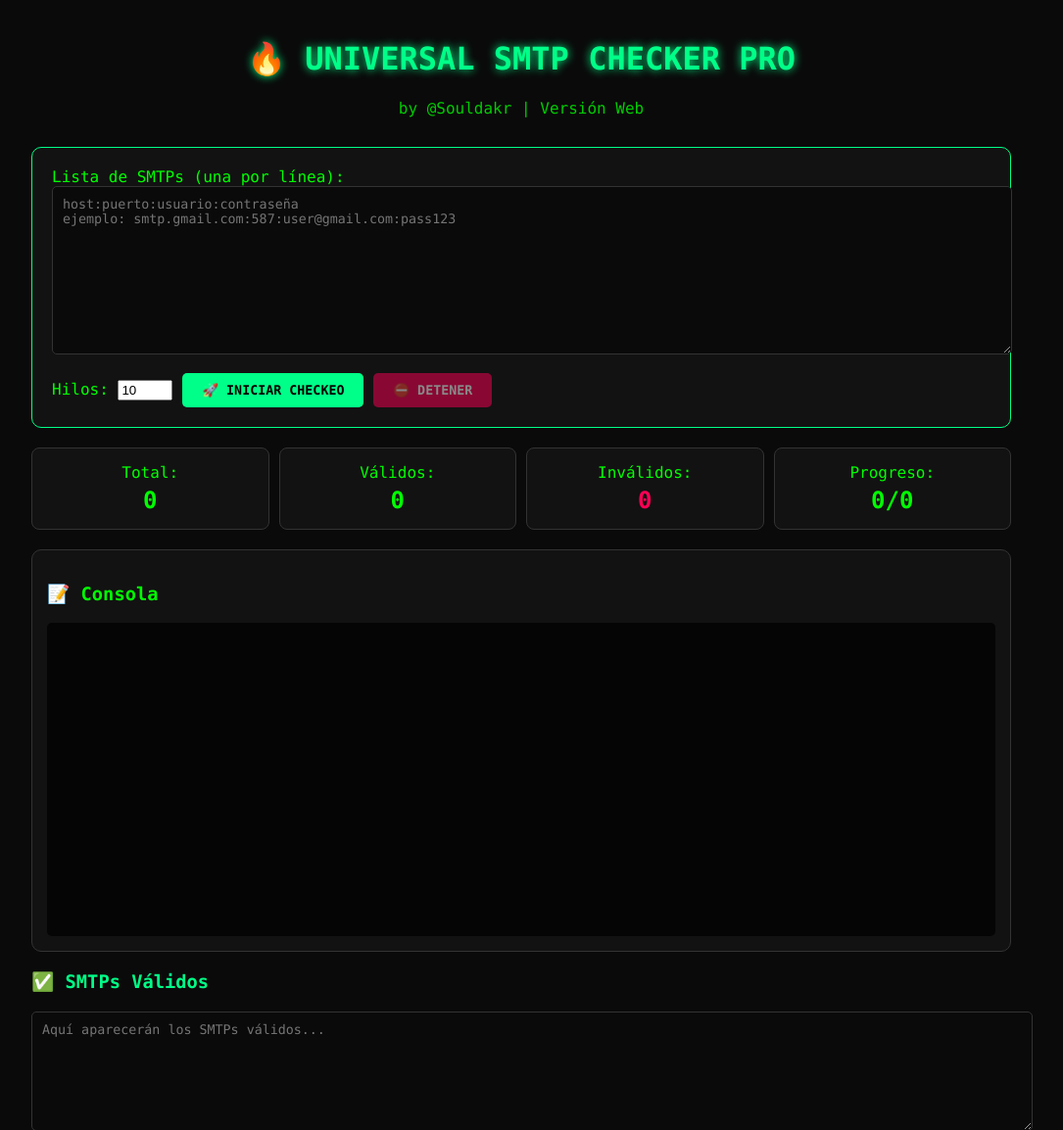
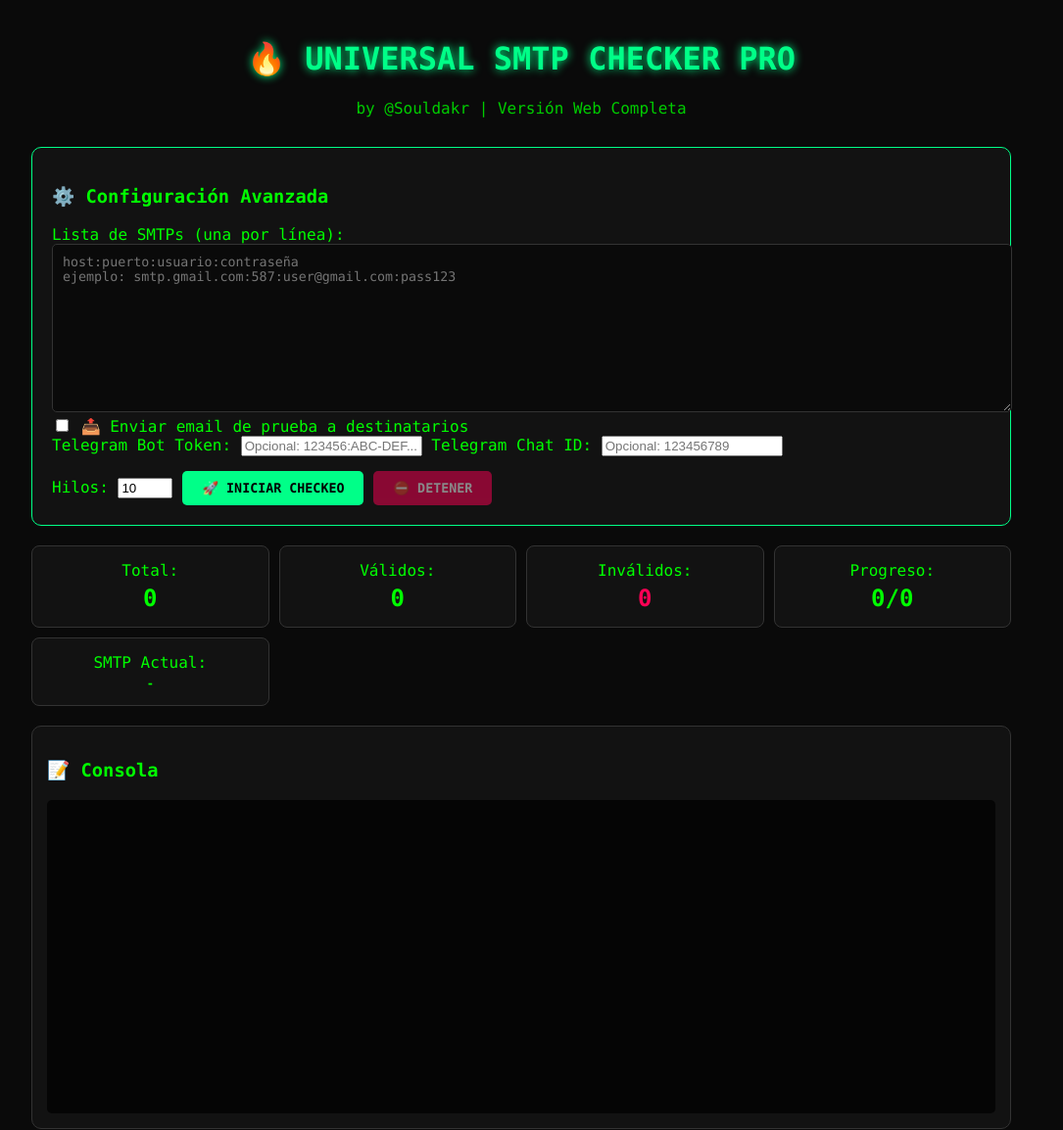
Before and after one commit to krakhe017/souldakr90, a Flask app: page / in a window 1280 px wide. Shown: the top 1154 px of the page at 98% size, without its empty margins (108-1193 px from the left). Run offline with Flask 3, Linux system fonts and the light colour scheme.

Commit message:
Update index.html with advanced configuration options

```diff
--- a/templates/index.html
+++ b/templates/index.html
@@ -9,12 +9,43 @@
 <body>
     <div class="container">
         <h1>🔥 UNIVERSAL SMTP CHECKER PRO</h1>
-        <p class="subtitle">by @Souldakr | Versión Web</p>
+        <p class="subtitle">by @Souldakr | Versión Web Completa</p>
 
-        <!-- Panel de control -->
+        <!-- Panel de Configuración -->
         <div class="panel">
-            <label>Lista de SMTPs (una por línea):</label>
-            <textarea id="smtp-list" placeholder="host:puerto:usuario:contraseña&#10;ejemplo: smtp.gmail.com:587:user@gmail.com:pass123"></textarea>
+            <h3>⚙️ Configuración Avanzada</h3>
+
+            <div class="form-row">
+                <label>Lista de SMTPs (una por línea):</label>
+                <textarea id="smtp-list" placeholder="host:puerto:usuario:contraseña&#10;ejemplo: smtp.gmail.com:587:user@gmail.com:pass123"></textarea>
+            </div>
+
+            <div class="form-row">
+                <label><input type="checkbox" id="send_test_email"> 📤 Enviar email de prueba a destinatarios</label>
+            </div>
+
+            <div id="email-config" style="display: none; background: #1a1a1a; padding: 15px; border-radius: 5px; margin-bottom: 15px;">
+                <label>Destinatarios (uno por línea):</label>
+                <textarea id="recipients" rows="3" placeholder="cliente1@ejemplo.com&#10;cliente2@ejemplo.com"></textarea>
+
+                <label>Asunto del Email:</label>
+                <input type="text" id="email_subject" value="Actualización del Sistema de Seguridad 2026 - BAC Credomatic">
+
+                <label>Nombre del Remitente:</label>
+                <input type="text" id="sender_name" value="BAC Credomatic International Bank">
+
+                <label>Cuerpo del Email (HTML o texto):</label>
+                <textarea id="email_body" rows="5">Estimado cliente,</textarea>
+
+                <label><input type="checkbox" id="enable_personalization" checked> 🎯 Habilitar Personalización ({email}, {nombre}, {fecha})</label>
+            </div>
+
+            <div class="form-row">
+                <label>Telegram Bot Token:</label>
+                <input type="text" id="telegram_token" placeholder="Opcional: 123456:ABC-DEF...">
+                <label>Telegram Chat ID:</label>
+                <input type="text" id="telegram_chat_id" placeholder="Opcional: 123456789">
+            </div>
 
             <div class="controls">
                 <label>Hilos: <input type="number" id="threads" value="10" min="1" max="50"></label>
@@ -29,6 +60,7 @@
             <div class="stat"><span>Válidos:</span> <strong id="stat-valid" class="success">0</strong></div>
             <div class="stat"><span>Inválidos:</span> <strong id="stat-invalid" class="error">0</strong></div>
             <div class="stat"><span>Progreso:</span> <strong id="stat-progress">0/0</strong></div>
+            <div class="stat"><span>SMTP Actual:</span> <strong id="stat-current" style="font-size: 12px;">-</strong></div>
         </div>
 
         <!-- Consola de Log -->
```
